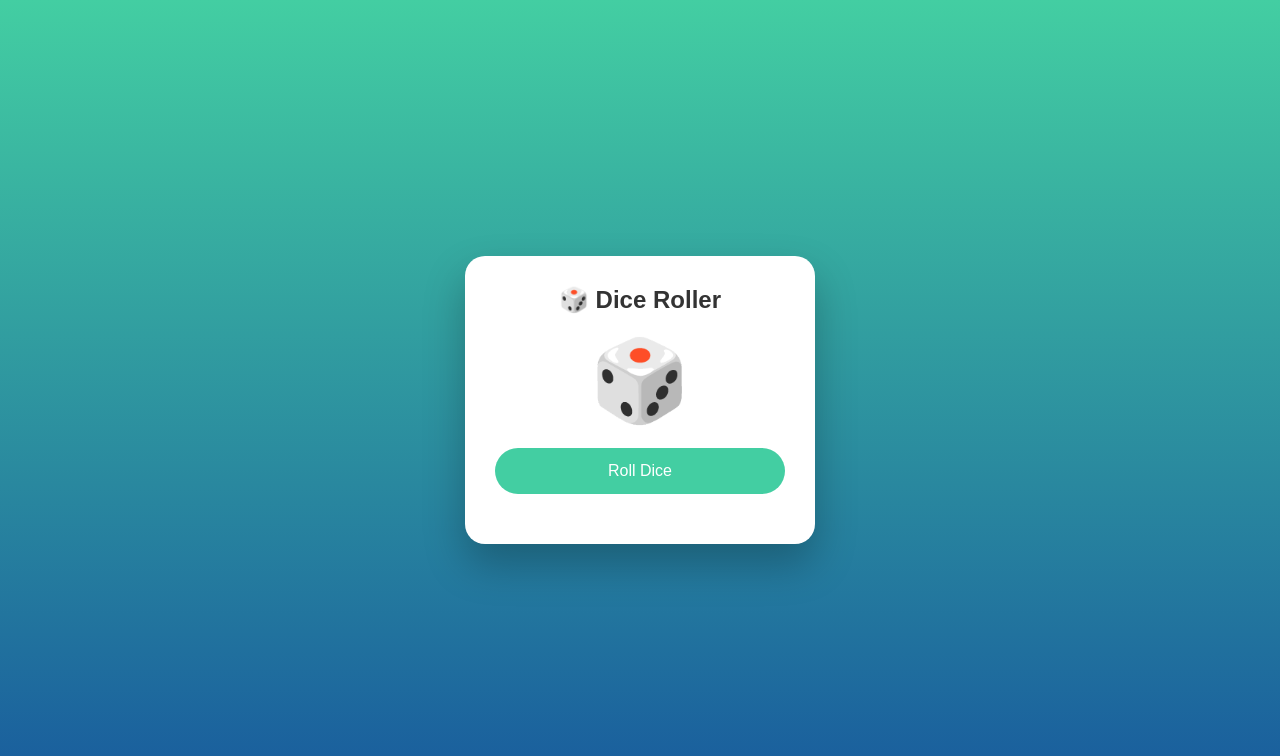
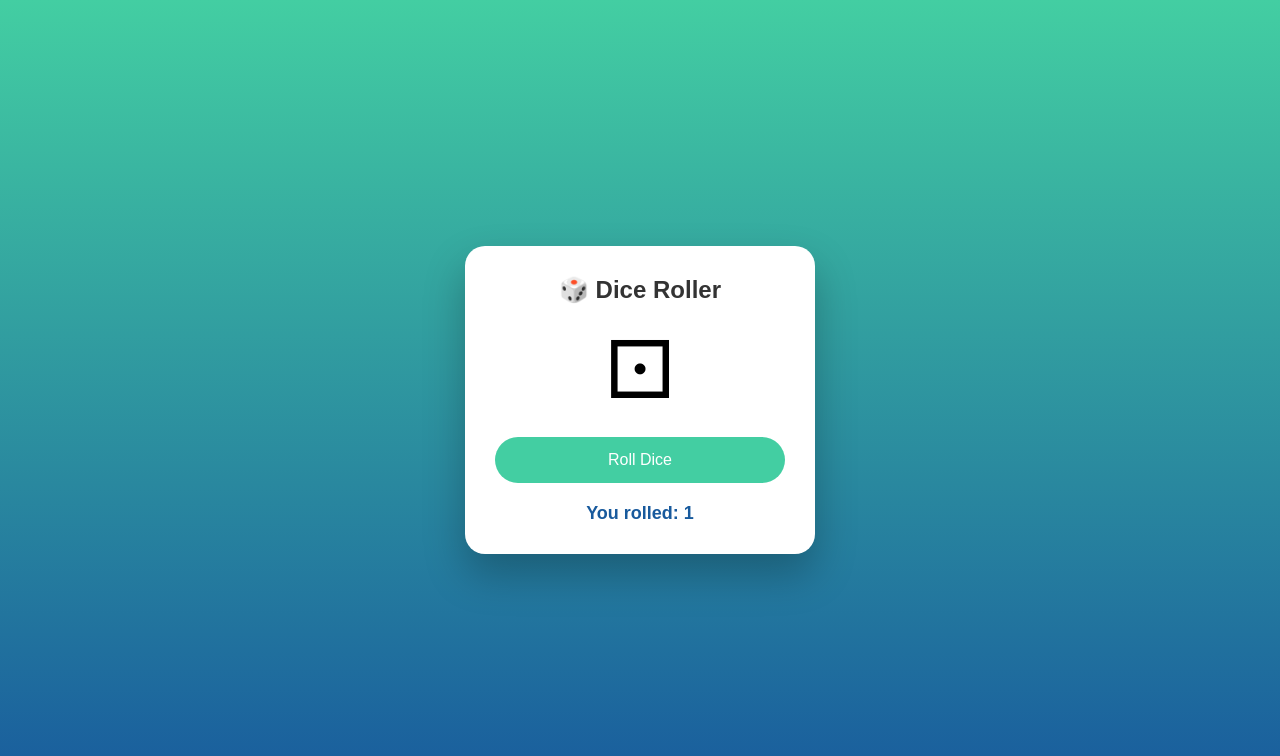
Before and after one commit to devkidarandale01/Assignment-23, a plain HTML site: page index.html in a window 1280 px wide. Both pictures are taken after a click on the button "Roll Dice". Drawn offline with Linux system fonts and the light colour scheme.

Commit message:
added js logic

```diff
--- a/index.html
+++ b/index.html
@@ -76,5 +76,15 @@
   <div id="result" class="result"></div>
 </div>
 
+ <script>
+  function rollDice() {
+    const diceFaces = ["⚀","⚁","⚂","⚃","⚄","⚅"];
+    const randomNumber = Math.floor(Math.random() * 6);
+
+    document.getElementById("dice").textContent = diceFaces[randomNumber];
+    document.getElementById("result").textContent =
+      "You rolled: " + (randomNumber + 1);
+  }
+</script>
 </body>
 </html>
```
